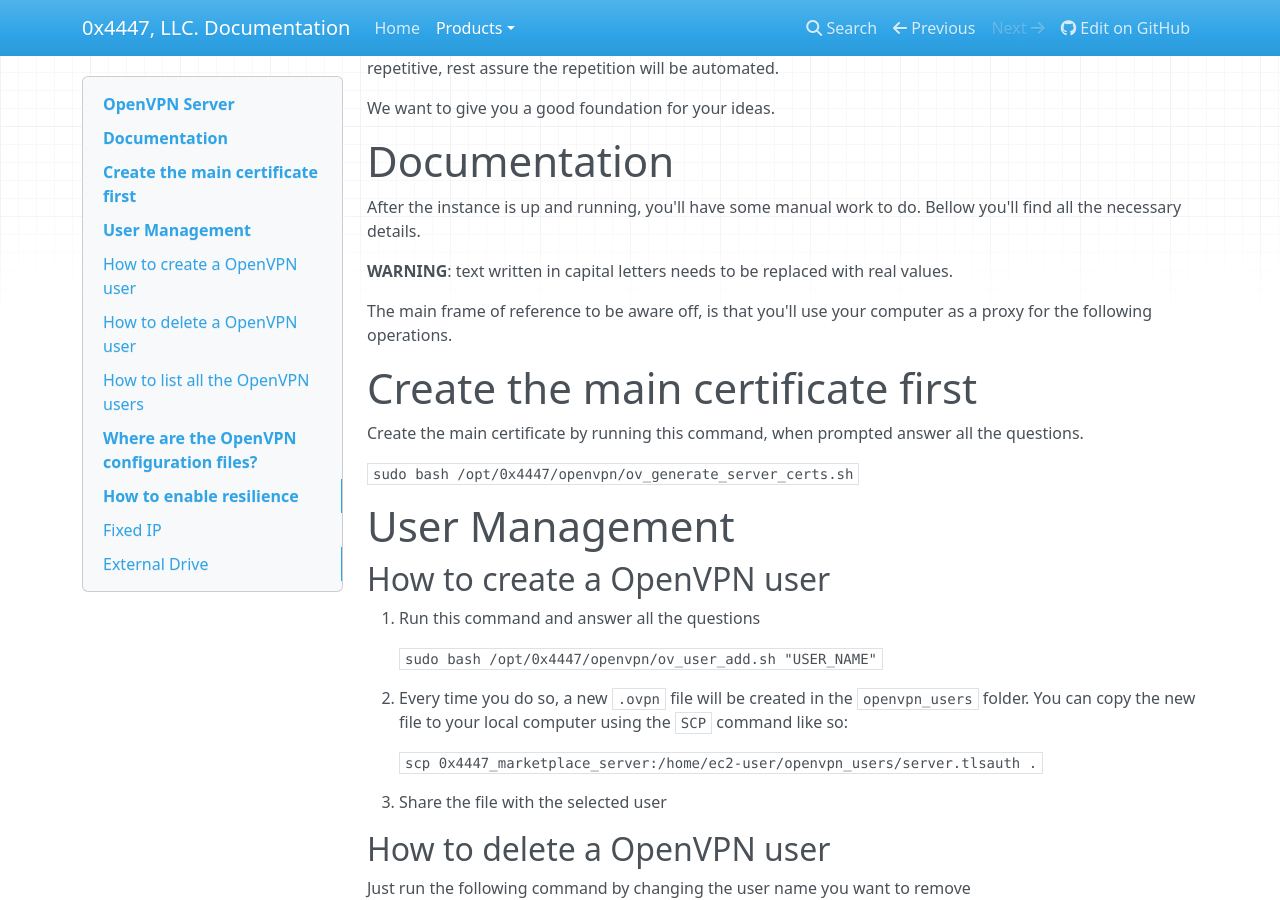
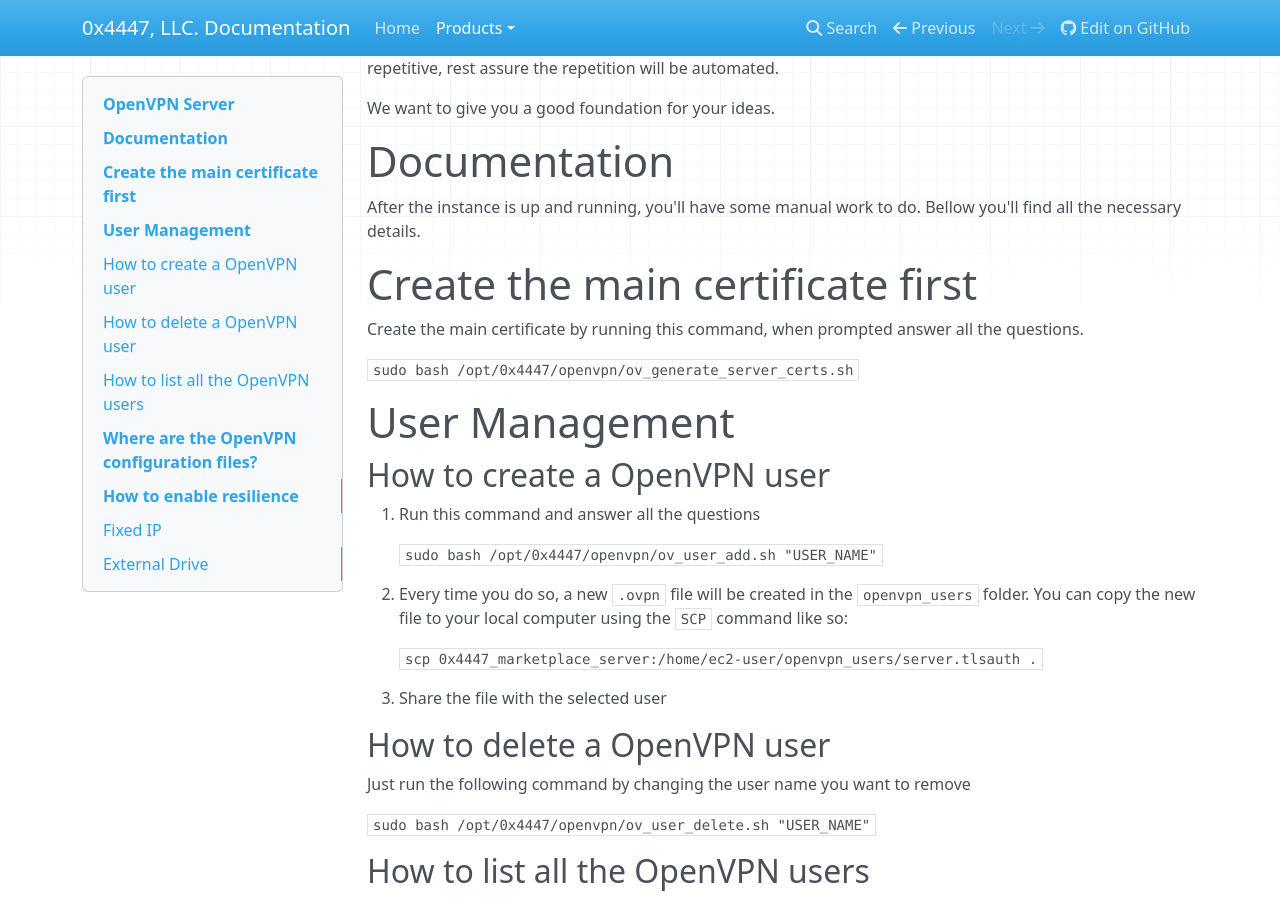
Before and after one commit to 0x4447-office/0x4447_webpage_documentation, an MkDocs documentation site: the page built from docs/products/openvpn-server.md, in a window 1280 px wide and 900 px high, scrolled down 462 px. Built offline with MkDocs 1.6.1, drawn with Linux system fonts in a browser that asks for light colours; nearby versions of some CDN libraries.

Commit message:
Update openvpn-server.md

```diff
--- a/docs/products/openvpn-server.md
+++ b/docs/products/openvpn-server.md
@@ -18,10 +18,6 @@
 # Documentation
 
 After the instance is up and running, you'll have some manual work to do. Bellow you'll find all the necessary details.
-
-**WARNING**: text written in capital letters needs to be replaced with real values.
-
-The main frame of reference to be aware off, is that you'll use your computer as a proxy for the following operations.
 
 # Create the main certificate first
 
```
